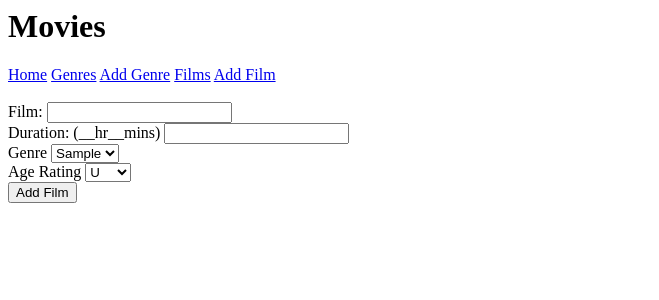
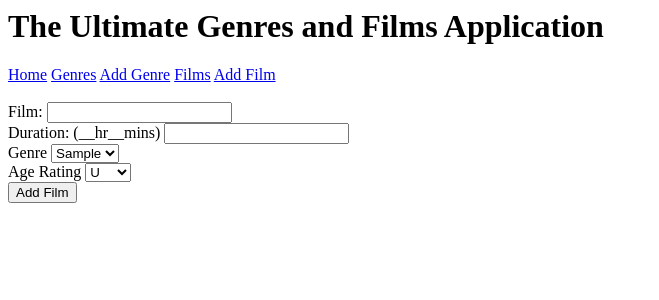
Before and after one commit to kirankalsi/fundamental_project, a Flask app: page /add_film in a window 1280 px wide. Shown: the top 300 px of the page, without its empty margins (0-659 px from the left). Run offline with Flask 2, Linux system fonts and the light colour scheme; tables that the repository leaves empty hold one stand-in row (values such as "Sample post").

Commit message:
readme update and title change

```diff
--- a/application/templates/layout.html
+++ b/application/templates/layout.html
@@ -1,11 +1,11 @@
 <html>
 	<body>
-		<h1>Movies</h1>
+		<h1>The Ultimate Genres and Films Application</h1>
 
 		<a href='{{ url_for('index') }}'>Home</a>
 		<a href='{{ url_for('genre_list') }}'>Genres</a>
 		<a href='{{ url_for('add_genre') }}'>Add Genre</a>
-		<a href='{{ url_for('film_list') }}'>Films</a>
+		<a href='{{ url_for('film_listMovies') }}'>Films</a>
 		<a href='{{ url_for('add_film') }}'>Add Film</a>
 		<br>
 		<br>
```
Also changed, not shown: README.md.
